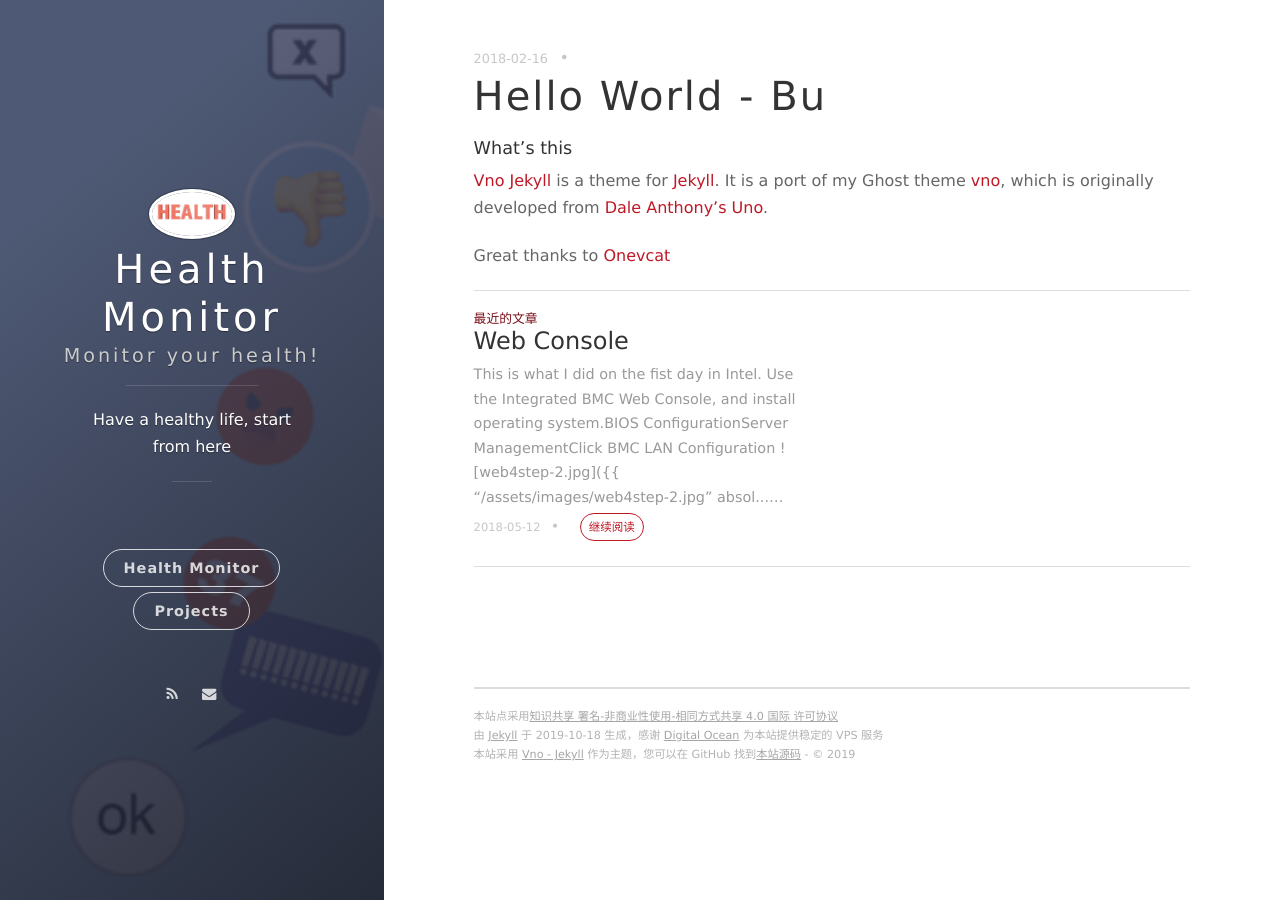
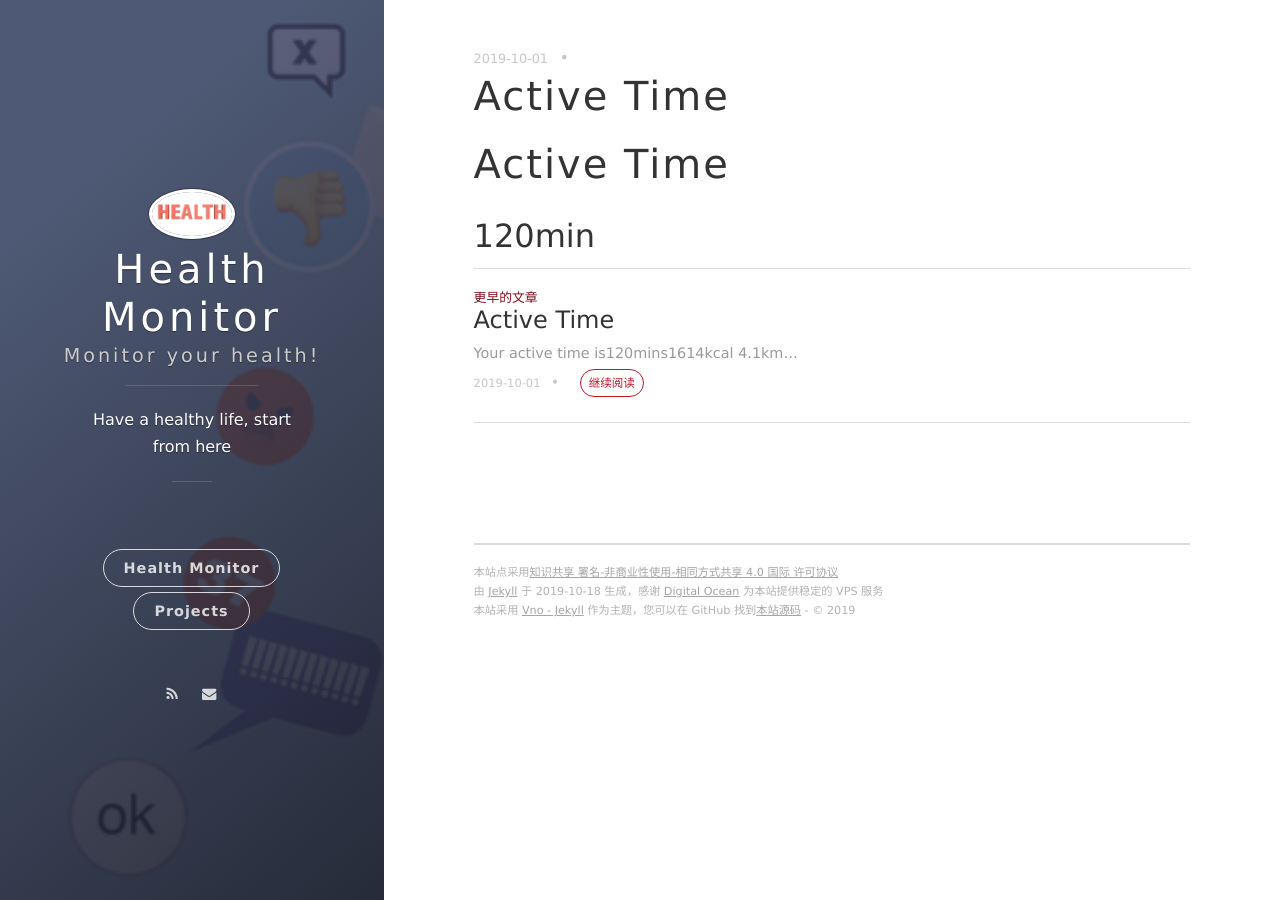
Before and after one commit to rbu1996/rbu1996.github.io, a Jekyll site: the page built from _posts/2019-10-01-ActiveTime.md, in a window 1280 px wide. Built offline with Jekyll 4.4.1, drawn with Linux system fonts in a browser that asks for light colours; nearby versions of some CDN libraries.

Commit message:
Update 2019-10-01-ActiveTime.md

```diff
--- a/_posts/2019-10-01-ActiveTime.md
+++ b/_posts/2019-10-01-ActiveTime.md
@@ -1,11 +1,8 @@
 ---
 layout: post
-title: Hello World - Bu
-date: 2018-02-16 15:32:24.000000000 +09:00
+title: Active Time
+date: 2019-10-01 15:32:24.000000000 +09:00
 ---
 
-#### What's this
-
-[Vno Jekyll](https://github.com/onevcat/vno-jekyll) is a theme for [Jekyll](http://jekyllrb.com). It is a port of my Ghost theme [vno](https://github.com/onevcat/vno), which is originally developed from [Dale Anthony's Uno](https://github.com/daleanthony/uno).
-
-Great thanks to [Onevcat](https://github.com/onevcat/vno-jekyll)
+# Active Time
+## 120min
```
